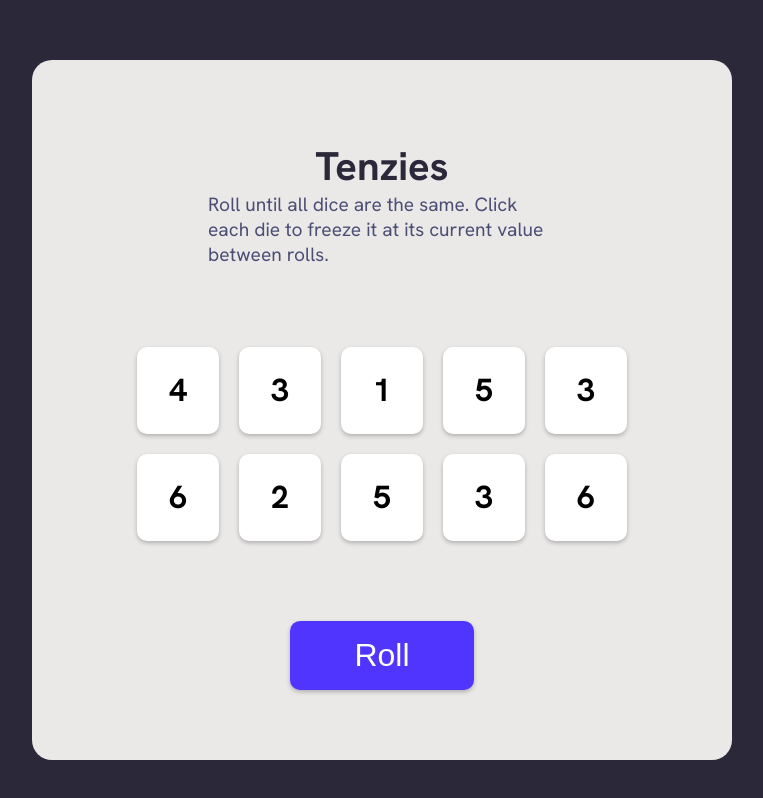
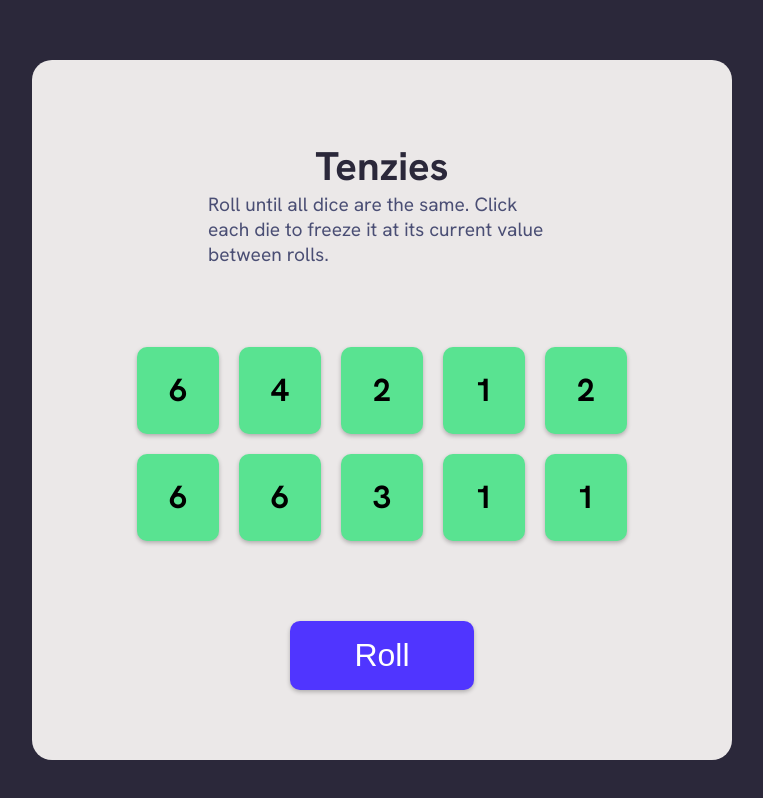
Before and after one commit to sejobasic/Tenzies-Game, a React (Vite) app: page / in a window 1280 px wide. Shown: the part 140-938 px from the top of the page, without its empty margins (258-1021 px from the left). Built offline with nearby package versions, Linux system fonts and the light colour scheme.

Commit message:
Conditionally rendering styling for dice if held is true

```diff
--- a/src/App.css
+++ b/src/App.css
@@ -56,6 +56,10 @@ body {
   box-shadow: 0px 2px 4px rgba(0, 0, 0, 0.25);
 }
 
+.dice.held {
+  background-color: #59E391;
+}
+
 .dice-container {
   display: grid;
   grid-template-columns: 1fr 1fr 1fr 1fr 1fr;
--- a/src/App.jsx
+++ b/src/App.jsx
@@ -11,14 +11,16 @@ function App() {
     for (let i = 0; i < 10; i++) {
       newDice.push({
         value: Math.ceil(Math.random() * 6),
-        isHeld: false,
+        isHeld: true,
         id: nanoid(),
       })
     }
     return newDice
   }
 
-  const renderDice = dice.map((die) => <Dice value={die.value} />)
+  const renderDice = dice.map((die) => (
+    <Dice isHeld={die.isHeld} key={die.id} value={die.value} />
+  ))
 
   function rollDice() {
     setDice(newDice())
--- a/src/Dice.jsx
+++ b/src/Dice.jsx
@@ -1,8 +1,8 @@
 import React from 'react'
 
-function Dice({ value }) {
+function Dice({ value, isHeld }) {
   return (
-    <div className='dice'>{value}</div>
+    <div className={`dice ${isHeld ? 'held' : ''}`}>{value}</div>
   )
 }
 
```
